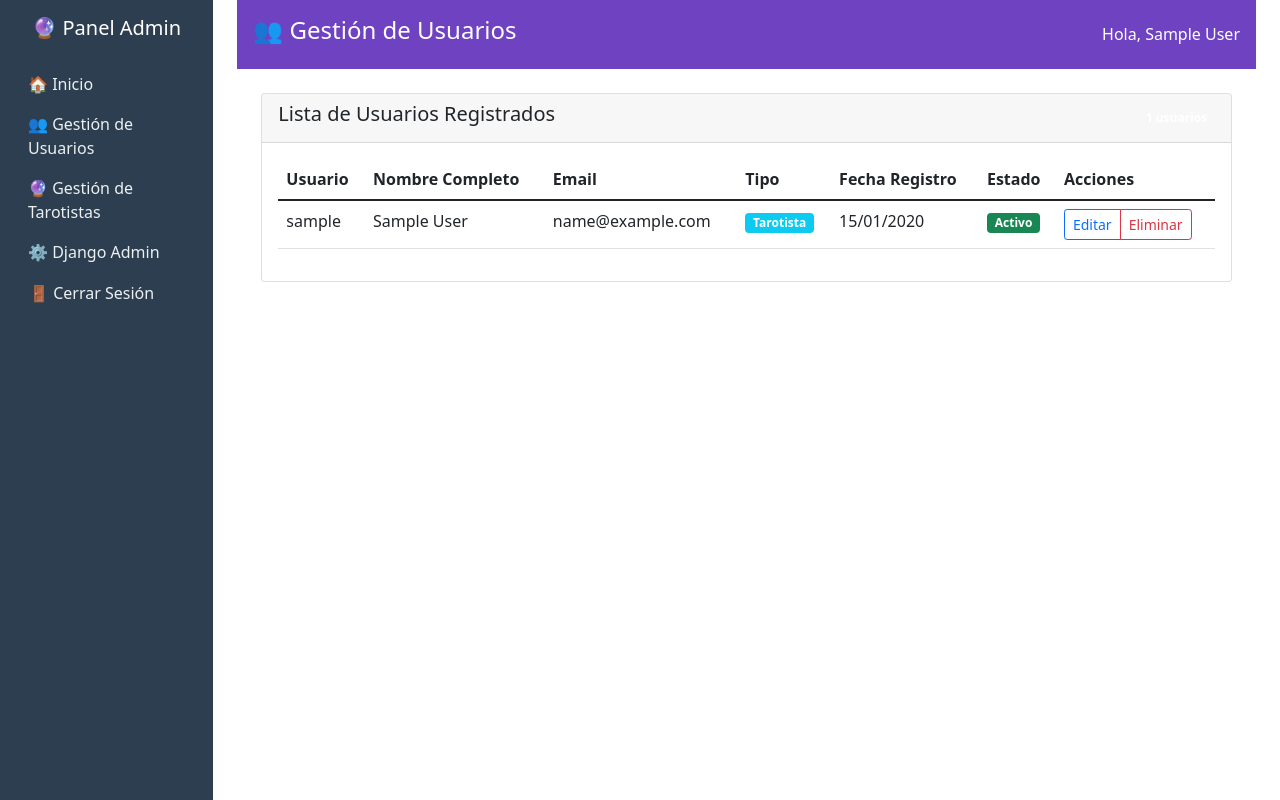
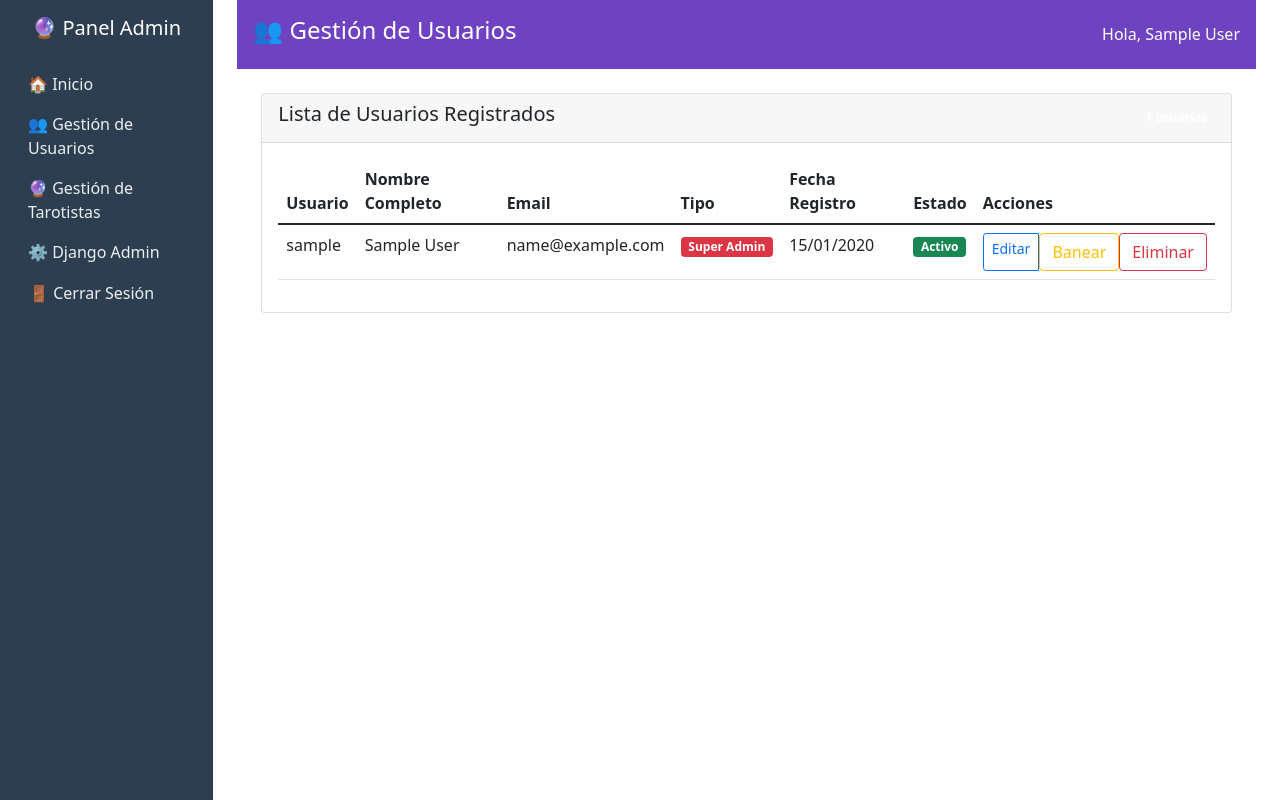
Before and after one commit to Vear511/taro-brujas, a Django app: page /admin-panel/gestion-usuarios/ in a window 1280 px wide. Run offline with Django 5.2, Linux system fonts and the light colour scheme; a user stored in the database is signed in; tables that the repository leaves empty hold one stand-in row (values such as "Sample post").

Commit message:
Update gestion_usuarios.html

```diff
--- a/templates/admin/gestion_usuarios.html
+++ b/templates/admin/gestion_usuarios.html
@@ -9,7 +9,7 @@
         <div class="card">
             <div class="card-header d-flex justify-content-between align-items-center">
                 <h5>Lista de Usuarios Registrados</h5>
-                <span class="badge bg-purple">{{ usuarios.count }} usuarios</span>
+                <span class="badge bg-purple">{{ usuarios|length }} usuarios</span>
             </div>
             <div class="card-body">
                 {% if usuarios %}
@@ -34,11 +34,13 @@
                                 <td>{{ usuario.email }}</td>
                                 <td>
                                     <span class="badge
-                                        {% if usuario.es_tarotista %}bg-info
+                                        {% if usuario.is_superuser %}bg-danger
                                         {% elif usuario.is_staff %}bg-warning
+                                        {% elif usuario.es_tarotista %}bg-info
                                         {% else %}bg-secondary{% endif %}">
-                                        {% if usuario.es_tarotista %}Tarotista
+                                        {% if usuario.is_superuser %}Super Admin
                                         {% elif usuario.is_staff %}Administrador
+                                        {% elif usuario.es_tarotista %}Tarotista
                                         {% else %}Cliente
                                         {% endif %}
                                     </span>
@@ -48,16 +50,43 @@
                                     <span class="badge {% if usuario.is_active %}bg-success{% else %}bg-danger{% endif %}">
                                         {{ usuario.is_active|yesno:"Activo,Inactivo" }}
                                     </span>
+                                    {% if usuario.ban == 1 %}
+                                        <span class="badge bg-danger">Baneado</span>
+                                    {% endif %}
                                 </td>
                                 <td>
                                     <div class="btn-group btn-group-sm">
+
                                         <a href="{% url 'editar_usuario' usuario.id %}" class="btn btn-outline-primary">
                                             Editar
                                         </a>
-                                        <button class="btn btn-outline-danger"
-                                                onclick="confirmarEliminacion({{ usuario.id }})">
-                                            Eliminar
-                                        </button>
+
+                                        {% if usuario.ban == 1 %}
+                                            <form action="{% url 'desbanear_usuario' usuario.id %}" method="post" style="display: inline;"
+                                                onsubmit="return confirm('¿Estás seguro de DESBANEAR a {{ usuario.username }} y reactivar su cuenta?');">
+                                                {% csrf_token %}
+                                                <button type="submit" class="btn btn-warning">
+                                                    Desbanear
+                                                </button>
+                                            </form>
+                                        {% else %}
+                                            <form action="{% url 'banear_usuario' usuario.id %}" method="post" style="display: inline;"
+                                                onsubmit="return confirm('¿Estás seguro de BANEAR a {{ usuario.username }}? Su cuenta será desactivada.');">
+                                                {% csrf_token %}
+                                                <button type="submit" class="btn btn-outline-warning">
+                                                    Banear
+                                                </button>
+                                            </form>
+                                        {% endif %}
+
+                                        <form action="{% url 'eliminar_usuario' usuario.id %}" method="post" style="display: inline;"
+                                            onsubmit="return confirmarEliminacion(event, '{{ usuario.username }}');">
+                                            {% csrf_token %}
+                                            <button type="submit" class="btn btn-outline-danger">
+                                                Eliminar
+                                            </button>
+                                        </form>
+
                                     </div>
                                 </td>
                             </tr>
@@ -76,11 +105,13 @@
 </div>
 
 <script>
-function confirmarEliminacion(usuarioId) {
-    if (confirm('¿Estás seguro de eliminar este usuario?')) {
-        // Aquí irá la lógica para eliminar
-        alert('Funcionalidad de eliminación en desarrollo');
+    // Se ha modificado para trabajar con la nueva estructura de formularios POST
+    function confirmarEliminacion(event, username) {
+        if (!confirm('¿Estás seguro de eliminar al usuario ' + username + '? Esta acción es irreversible.')) {
+            event.preventDefault(); // Detener el envío del formulario si el usuario cancela
+            return false;
+        }
+        return true;
     }
-}
 </script>
 {% endblock %}
```
